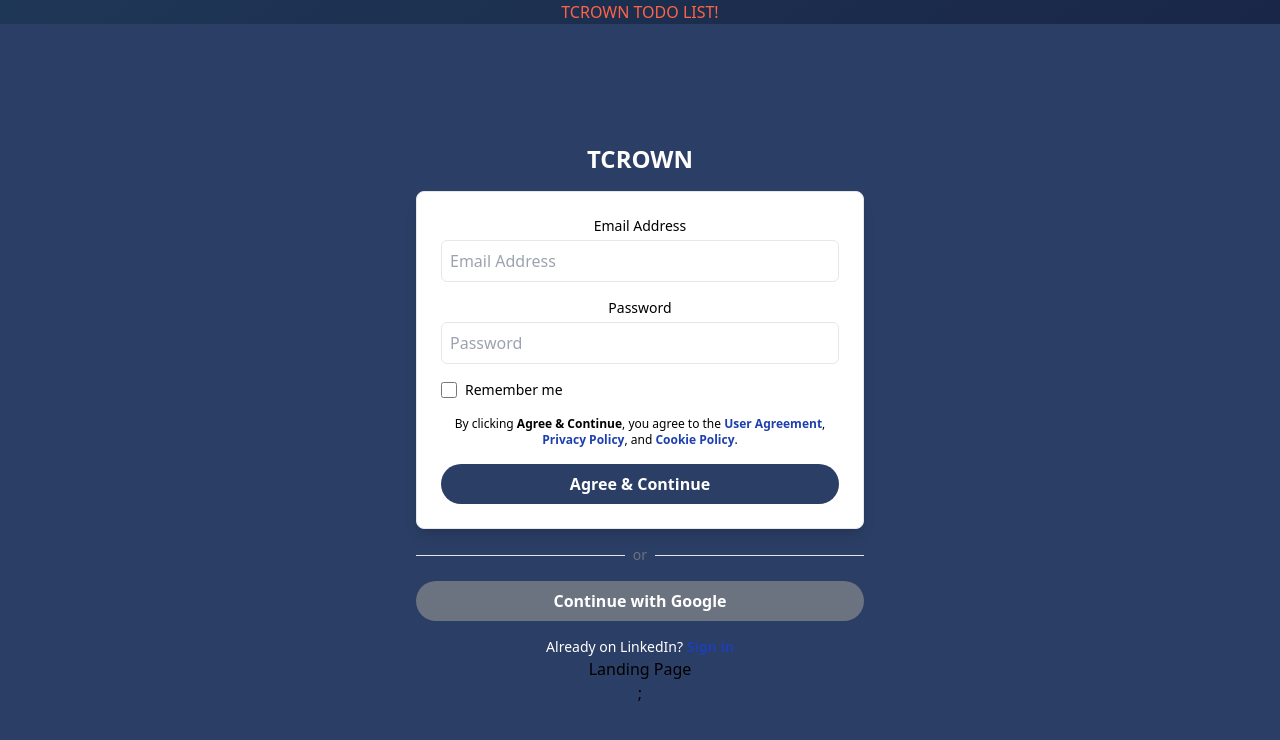
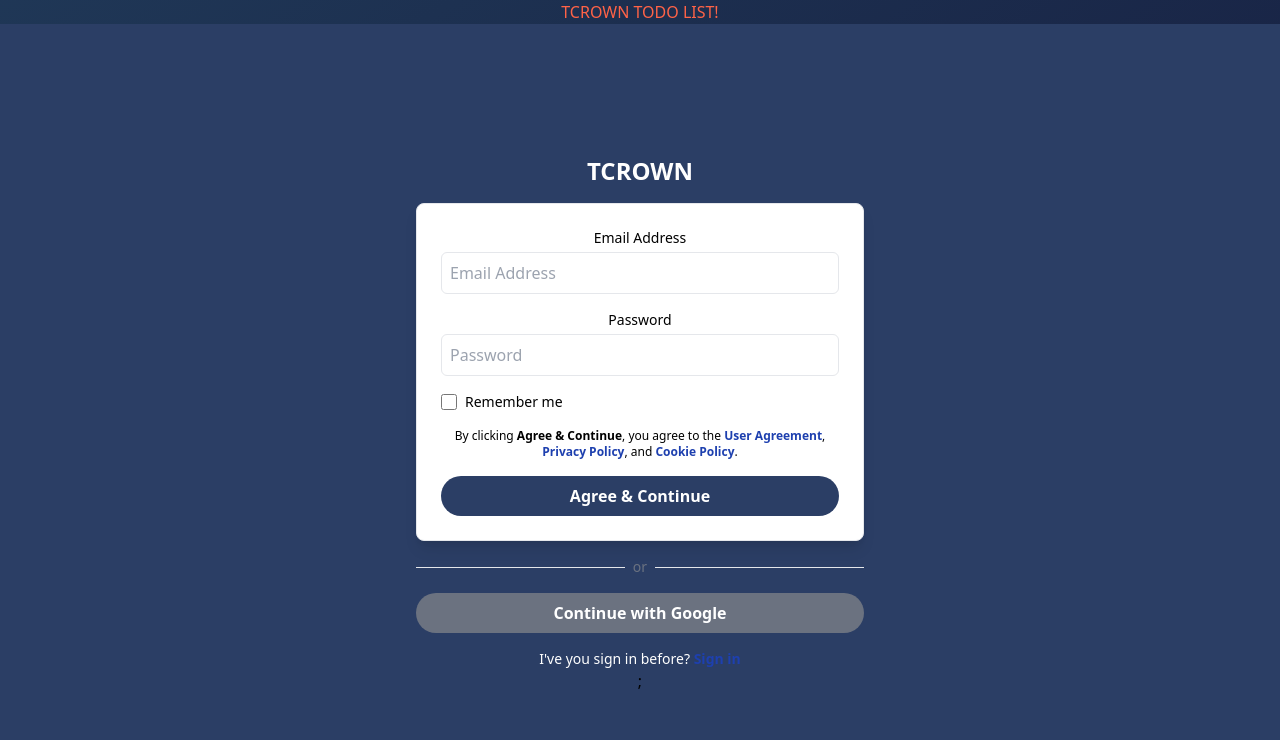
Before and after one commit to TCROWN10/TODO-List, a React (Create React App) app: page / in a window 1280 px wide. Shown: the top 740 px of the page. Built offline with nearby package versions, Linux system fonts and the light colour scheme.

Commit message:
another changes

```diff
--- a/src/Component/login.js
+++ b/src/Component/login.js
@@ -88,7 +88,8 @@
           type='submit'
           className='w-full bg-[rgb(43,62,101)] text-white py-2 rounded-full font-bold hover:bg-blue-800'
         >
-          Agree & Continue
+            <Link to="/LandingPage">  Agree & Continue  </Link>
+
         </button>
       </form>
 
@@ -106,12 +107,11 @@
 
       {/* Sign In Redirect */}
       <p className='mt-4 text-sm text-white'>
-        Already on LinkedIn?
+        I've you sign in before?
         <span className='text-blue-800 font-semibold cursor-pointer'> Sign in</span>
       </p>
 
       <span>
-      <Link to="/LandingPage">Landing Page</Link>
     </span>;
     </div>
   )
```
